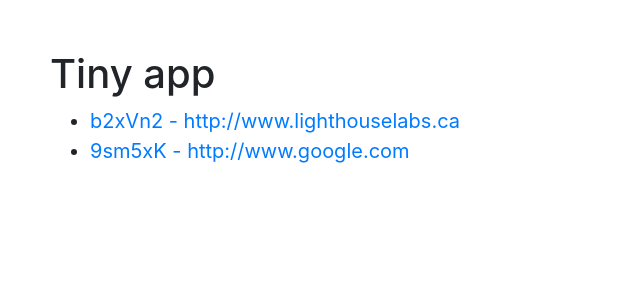
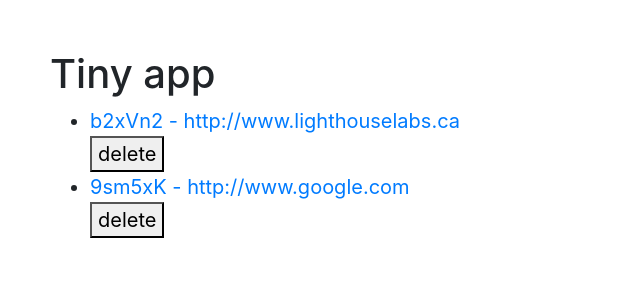
Before and after one commit to Renkinjutsu/tinyapp, a Node server app: page /urls in a window 1280 px wide. Shown: the top 300 px of the page, without its empty margins (0-640 px from the left). Run offline with Node 20, Linux system fonts and the light colour scheme; some libraries are stand-ins or nearby versions.

Commit message:
added delete

```diff
--- a/express_server.js
+++ b/express_server.js
@@ -72,6 +72,11 @@ app.get("/u/:shortURL", (req, res) => {
   res.redirect(urlDatabase[req.params.shortURL])
 });
 
+// Deleting using short url
+app.post('/urls/:shortURL/delete', (req, res) => {
+  delete urlDatabase[req.params.shortURL]
+  res.redirect('/urls')
+});
 
 // url/shortURL
 app.get("/urls/:shortURL", (req, res) => {
--- a/package.json
+++ b/package.json
@@ -4,6 +4,7 @@
   "description": "",
   "main": "index.js",
   "scripts": {
+    "start": "./node_modules/.bin/nodemon -L express_server.js",
     "test": "echo \"Error: no test specified\" && exit 1"
   },
   "author": "",
@@ -12,5 +13,8 @@
     "body-parser": "^1.19.0",
     "ejs": "^1.0.0",
     "express": "^4.16.4"
+  },
+  "devDependencies": {
+    "nodemon": "^1.19.0"
   }
 }
--- a/views/urls_index.ejs
+++ b/views/urls_index.ejs
@@ -11,10 +11,17 @@
 <body style="font-size:20px; padding:50px;">
     <% include ./partials/_header %>
     <!-- Add EJS code here -->
+
     <ul>
     <% for (let url in urls) { %>
+    <form method= "POST" action ="/urls/9sm5xK/delete">
     <li><a href='#'> <%= url %> - <%= urls[url] %> </a></li>
+    <input type='hidden' id='shortURL' name='shortURL' value = '<%= url %>' />
+    <button type='submit'> delete </button>
     <% }; %>
+    </form>
     </ul>
+
+
 </body>
 </html>
```
Also changed, not shown: 1 other file.
